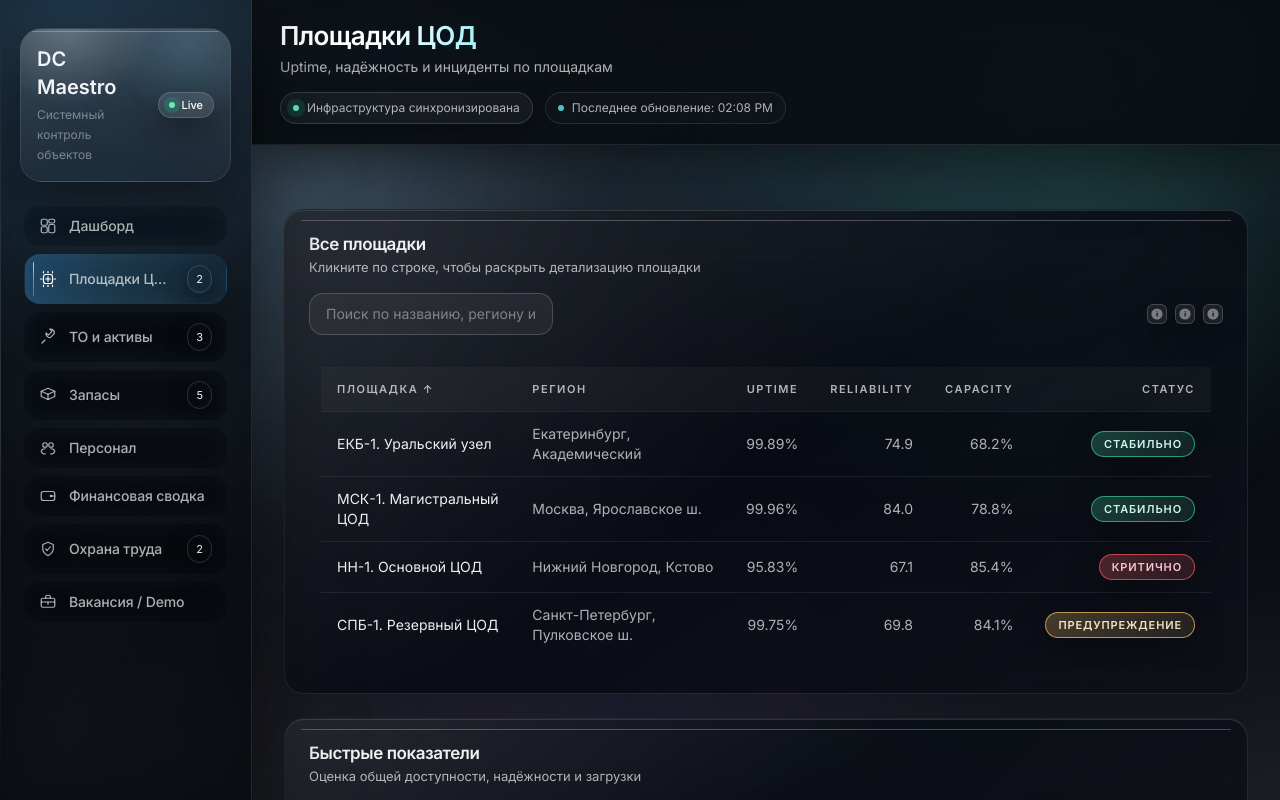
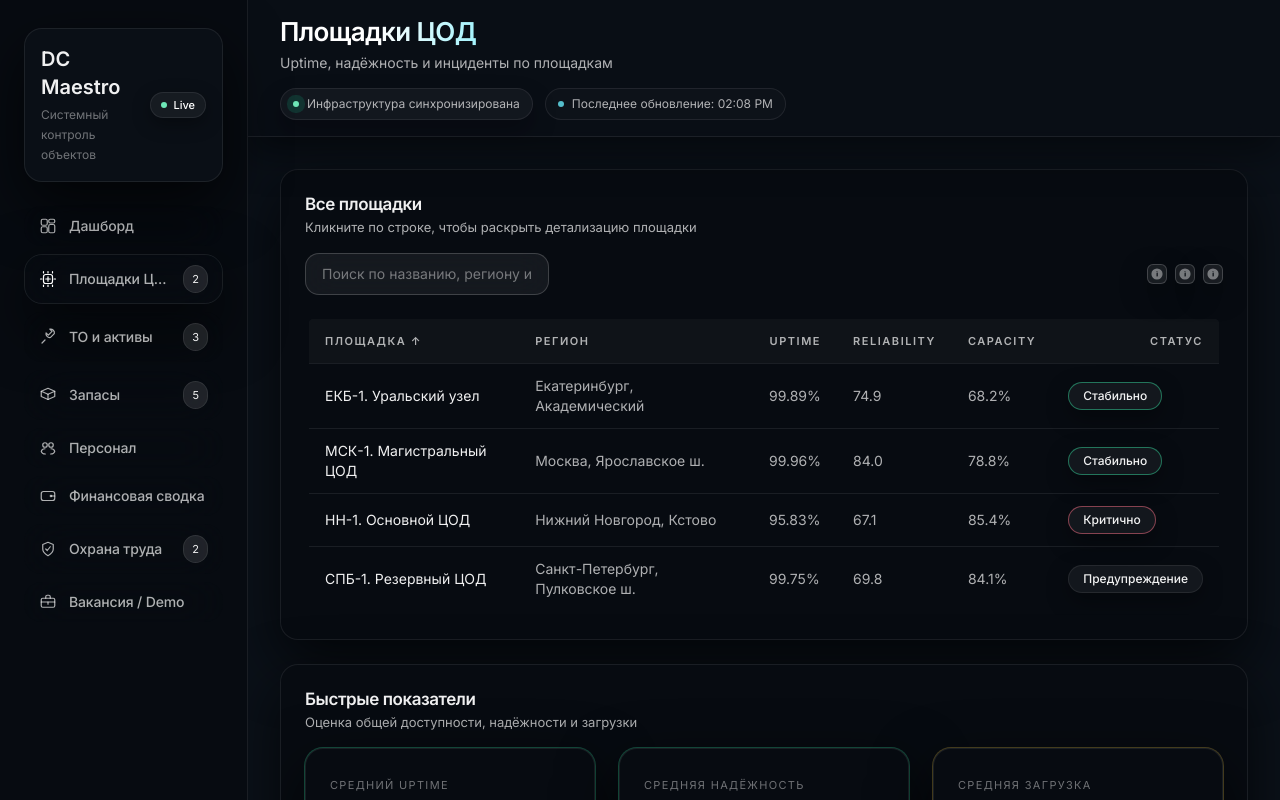
Before and after one commit to QuantumKeyUYU/dc-maestro, a React (Vite) app: page /sites in a window 1280 px wide. Built offline with nearby package versions, Linux system fonts and the light colour scheme.

Commit message:
Refine dashboard layout and shared UI styling

```diff
--- a/src/app/App.tsx
+++ b/src/app/App.tsx
@@ -123,28 +123,18 @@ export default function App() {
   }, [currentPage, metaDescriptionByRoute, pathname]);
 
   return (
-    <div className="min-h-screen text-text-primary relative overflow-hidden">
-      <div className="pointer-events-none absolute inset-0 bg-[radial-gradient(circle_at_10%_20%,rgba(120,200,255,0.18),transparent_35%),radial-gradient(circle_at_84%_12%,rgba(83,221,196,0.18),transparent_30%),radial-gradient(circle_at_50%_90%,rgba(165,120,255,0.12),transparent_40%)] blur-[90px] opacity-90" />
-      <div className="pointer-events-none absolute inset-0 bg-[linear-gradient(135deg,rgba(255,255,255,0.06)_0%,rgba(255,255,255,0.02)_35%,transparent_60%),linear-gradient(120deg,rgba(97,210,255,0.06),transparent_35%)]" />
-      <div className="pointer-events-none absolute inset-0 bg-[linear-gradient(0deg,rgba(255,255,255,0.04)_0%,transparent_36%,transparent_70%,rgba(255,255,255,0.02)_100%)]" />
-
+    <div className="min-h-screen text-text-primary relative overflow-hidden bg-[#0b1119]">
       <div className="flex h-screen overflow-hidden relative">
-        <aside className="w-[260px] lg:w-[252px] md:w-[240px] sm:w-[220px] bg-[rgba(6,8,14,0.78)] border-r border-white/10 px-6 py-7 flex flex-col gap-6 backdrop-blur-2xl shadow-[0_30px_80px_rgba(0,0,0,0.55)] relative z-10">
-          <div className="absolute inset-0 bg-[radial-gradient(circle_at_30%_0%,rgba(79,180,255,0.22),transparent_45%)] opacity-80 pointer-events-none" />
-          <div className="absolute inset-y-0 left-0 w-px bg-gradient-to-b from-transparent via-white/15 to-transparent" />
-          <NavLink to="/" className="group block relative">
-            <div className="relative -mx-1 px-4 py-4 rounded-[22px] border border-white/10 bg-[linear-gradient(180deg,rgba(255,255,255,0.14),rgba(255,255,255,0.03))] backdrop-blur-2xl shadow-[0_24px_60px_rgba(0,0,0,0.5)] overflow-hidden">
-              <div className="absolute inset-0 bg-[radial-gradient(circle_at_22%_-4%,rgba(255,255,255,0.32),transparent_38%),radial-gradient(circle_at_80%_10%,rgba(124,210,255,0.22),transparent_36%)] opacity-70" />
-              <div className="absolute inset-x-2 top-[2px] h-[1px] bg-white/25 rounded-full" />
-              <div className="flex items-center justify-between gap-3 relative">
-                <div>
-                  <div className="text-lg sm:text-xl font-semibold text-text-primary leading-tight">{strings.headers.appTitle}</div>
-                  <p className="text-[12px] text-text-muted mt-1">Системный контроль объектов</p>
-                </div>
-                <div className="inline-flex items-center gap-1.5 rounded-full border border-white/15 bg-white/10 px-2.5 py-1 text-[11px] font-medium text-white shadow-[0_10px_28px_rgba(0,0,0,0.35)]">
-                  <span className="h-[6px] w-[6px] rounded-full bg-emerald-300 shadow-[0_0_0_5px_rgba(16,185,129,0.22)]" />
-                  Live
-                </div>
+        <aside className="w-[248px] bg-base-panel border-r border-border-soft px-6 py-7 flex flex-col gap-6 shadow-elevation-card/70 relative z-10">
+          <NavLink to="/" className="group block">
+            <div className="px-4 py-4 rounded-card border border-border-soft bg-base-panelSoft shadow-elevation-card flex items-center justify-between gap-3">
+              <div>
+                <div className="text-lg sm:text-xl font-semibold text-text-primary leading-tight">{strings.headers.appTitle}</div>
+                <p className="text-[12px] text-text-muted mt-1">Системный контроль объектов</p>
+              </div>
+              <div className="inline-flex items-center gap-1.5 rounded-full border border-border-soft bg-white/5 px-2.5 py-1 text-[11px] font-medium text-white shadow-[0_6px_18px_rgba(0,0,0,0.35)]">
+                <span className="h-[6px] w-[6px] rounded-full bg-emerald-300" />
+                Live
               </div>
             </div>
           </NavLink>
@@ -158,35 +148,19 @@ export default function App() {
                   title={item.badge?.tooltip ?? item.label}
                   className={({ isActive }) =>
                     clsx(
-                      'group relative flex items-center gap-3 rounded-[16px] px-3.5 py-2.5 text-sm transition-all border border-transparent text-text-secondary backdrop-blur-[14px] overflow-hidden',
+                      'group relative flex items-center gap-3 rounded-card px-3.5 py-2.5 text-sm transition-colors border text-text-secondary backdrop-blur-xl',
                       isActive
-                        ? 'bg-gradient-to-r from-[rgba(79,180,255,0.32)] via-[rgba(99,205,255,0.18)] to-[rgba(79,180,255,0.12)] text-text-primary border-[rgba(144,206,255,0.38)] shadow-[0_20px_52px_rgba(0,0,0,0.48)]'
-                        : 'bg-white/0 hover:bg-white/[0.05] hover:text-white/85 hover:border-white/12'
+                        ? 'bg-white/8 text-text-primary border-border-soft shadow-elevation-card'
+                        : 'bg-transparent border-transparent hover:bg-white/5 hover:border-border-soft'
                     )
                   }
                 >
                   {({ isActive }) => (
                     <>
-                      <span className="absolute inset-0 opacity-0 group-hover:opacity-70 bg-[radial-gradient(circle_at_20%_50%,rgba(255,255,255,0.08),transparent_40%)] transition" />
-                      <span
-                        className={clsx(
-                          'absolute left-2 top-1/2 h-[70%] w-px -translate-y-1/2 rounded-full transition-all',
-                          isActive
-                            ? 'bg-gradient-to-b from-[rgba(174,226,255,0.95)] via-[rgba(107,176,255,0.75)] to-[rgba(80,160,255,0.55)]'
-                            : 'bg-white/0 group-hover:bg-gradient-to-b group-hover:from-white/40 group-hover:via-white/20 group-hover:to-transparent'
-                        )}
-                      />
-                      <Icon
-                        className={clsx(
-                          'w-[18px] h-[18px] drop-shadow-[0_6px_16px_rgba(79,180,255,0.24)] relative',
-                          isActive ? 'text-white' : 'text-text-secondary'
-                        )}
-                      />
-                      <span className="flex-1 min-w-0 text-left leading-tight relative truncate font-medium tracking-[-0.01em]">
-                        {item.label}
-                      </span>
+                      <Icon className={clsx('w-[18px] h-[18px]', isActive ? 'text-white' : 'text-text-secondary')} />
+                      <span className="flex-1 min-w-0 text-left leading-tight truncate font-medium tracking-[-0.01em]">{item.label}</span>
                       {item.badge ? (
-                        <span className="ml-auto inline-flex items-center justify-center rounded-capsule px-2 py-[3px] text-[11px] text-text-primary bg-white/12 border border-white/15 shadow-[0_10px_22px_rgba(0,0,0,0.38)]">
+                        <span className="ml-auto inline-flex items-center justify-center rounded-full px-2 py-[3px] text-[11px] text-text-primary bg-white/10 border border-border-soft">
                           {item.badge.value}
                         </span>
                       ) : null}
@@ -199,7 +173,7 @@ export default function App() {
         </aside>
 
         <main className="flex-1 overflow-y-auto scrollbar-thin relative z-0">
-          <header className="sticky top-0 z-10 bg-[rgba(8,12,18,0.92)] backdrop-blur-2xl border-b border-white/10 px-7 py-5 shadow-[0_20px_60px_rgba(0,0,0,0.55)]">
+          <header className="sticky top-0 z-10 bg-[rgba(10,14,22,0.94)] backdrop-blur-xl border-b border-border-soft px-8 py-4 shadow-[0_16px_36px_rgba(0,0,0,0.45)]">
             <SectionHeader
               as="h1"
               label={currentPage.label ?? undefined}
@@ -209,11 +183,11 @@ export default function App() {
               className="mb-0 px-0 py-0"
             />
             <div className="mt-4 flex flex-wrap gap-3 text-[12px] text-text-secondary">
-              <div className="inline-flex items-center gap-2 rounded-full border border-white/15 bg-white/[0.04] px-3 py-1.5 shadow-[0_12px_28px_rgba(0,0,0,0.32)]">
+              <div className="inline-flex items-center gap-2 rounded-full border border-border-soft bg-white/[0.04] px-3 py-1.5 shadow-[0_12px_24px_rgba(0,0,0,0.25)]">
                 <span className="h-[6px] w-[6px] rounded-full bg-emerald-300 shadow-[0_0_0_6px_rgba(16,185,129,0.18)]" />
                 Инфраструктура синхронизирована
               </div>
-              <div className="inline-flex items-center gap-2 rounded-full border border-white/10 bg-white/[0.02] px-3 py-1.5">
+              <div className="inline-flex items-center gap-2 rounded-full border border-border-soft bg-white/[0.02] px-3 py-1.5">
                 <span className="h-[6px] w-[6px] rounded-full bg-cyan-300/80" />
                 Последнее обновление: {lastUpdated}
               </div>
@@ -221,8 +195,6 @@ export default function App() {
           </header>
 
           <div className="relative px-8 pt-8 max-[800px]:pt-7 pb-12 space-y-8">
-            <div className="pointer-events-none absolute inset-x-4 -top-6 h-24 bg-[radial-gradient(circle_at_50%_20%,rgba(111,186,255,0.14),transparent_55%),radial-gradient(circle_at_16%_50%,rgba(124,210,255,0.12),transparent_48%)] blur-2xl opacity-80" />
-            <div className="pointer-events-none absolute inset-x-0 top-20 h-[1px] bg-gradient-to-r from-transparent via-white/10 to-transparent" />
             <Routes>
               <Route path="/" element={<DashboardPage />} />
               <Route path="/sites" element={<SitesPage />} />
--- a/src/modules/about/AboutPage.tsx
+++ b/src/modules/about/AboutPage.tsx
@@ -67,16 +67,19 @@ export function AboutPage() {
       <Card title="Зона ответственности" subtitle="Как пункты вакансии ложатся на модули DC Maestro">
         <div className="grid grid-cols-1 md:grid-cols-2 gap-4">
           {responsibilityItems.map((item) => (
-            <Card key={item.title} interactive>
+            <div
+              key={item.title}
+              className="rounded-card border border-border-soft bg-base-panelSoft p-5 shadow-elevation-card flex flex-col gap-3"
+            >
               <div className="space-y-2">
                 <div className="text-lg font-semibold text-neutral-100">{item.title}</div>
-                <p className="text-sm text-neutral-400">{item.description}</p>
+                <p className="text-sm text-neutral-400 leading-relaxed break-words">{item.description}</p>
                 <p className="text-xs text-text-muted mt-1">{item.label}</p>
               </div>
-              <CtaLink to={item.to} icon={<ArrowRight className="w-4 h-4" aria-hidden />} size="lg" className="mt-3">
+              <CtaLink to={item.to} icon={<ArrowRight className="w-4 h-4" aria-hidden />} size="lg" className="mt-auto">
                 Открыть модуль
               </CtaLink>
-            </Card>
+            </div>
           ))}
         </div>
       </Card>
--- a/src/shared/components/Card.tsx
+++ b/src/shared/components/Card.tsx
@@ -7,14 +7,9 @@ export function Card({ children, className, title, subtitle, interactive = false
   return (
     <div
       className={clsx(
-        'relative overflow-hidden rounded-[20px] border border-white/10',
-        'bg-[linear-gradient(165deg,rgba(10,14,22,0.85),rgba(8,10,18,0.94))] backdrop-blur-2xl p-6',
-        'shadow-[0_24px_70px_rgba(0,0,0,0.65)] transition-transform duration-200',
-        "before:pointer-events-none before:absolute before:inset-0 before:bg-[linear-gradient(145deg,rgba(255,255,255,0.14),transparent_50%,rgba(255,255,255,0.04))] before:opacity-70 before:content-['']",
-        "after:pointer-events-none after:absolute after:inset-x-4 after:top-[10px] after:h-[1px] after:bg-white/25 after:rounded-full after:content-['']",
-        "[box-shadow:inset_0_1px_0_rgba(255,255,255,0.12)]",
-        interactive &&
-          'hover:border-white/20 hover:shadow-[0_30px_80px_rgba(0,0,0,0.68),0_0_0_1px_rgba(255,255,255,0.04)] hover:scale-[1.015] cursor-pointer',
+        'relative overflow-hidden rounded-card border border-border-soft bg-base-panel p-5 md:p-6',
+        'shadow-elevation-card transition-transform duration-150 backdrop-blur-xl',
+        interactive && 'hover:translate-y-[-2px] hover:shadow-[0_18px_48px_rgba(0,0,0,0.55)] cursor-pointer',
         className
       )}
     >
--- a/src/shared/components/CtaPill.tsx
+++ b/src/shared/components/CtaPill.tsx
@@ -3,7 +3,7 @@ import { MouseEvent, PropsWithChildren, ReactNode } from 'react';
 import { Link, LinkProps } from 'react-router-dom';
 
 const baseClasses =
-  'group inline-flex items-center gap-2 font-semibold rounded-full bg-[rgba(255,255,255,0.06)] border border-[rgba(255,255,255,0.18)] text-text-primary transition-all hover:bg-white/10 focus-visible:outline-none focus-visible:ring-1 focus-visible:ring-accent-primary/40 focus-visible:ring-offset-0 active:scale-[0.98] backdrop-blur-[16px] shadow-[0_12px_34px_rgba(0,0,0,0.45)]';
+  'group inline-flex items-center gap-2 font-semibold rounded-full bg-base-panelSoft border border-border-soft text-text-primary transition-all hover:bg-white/10 focus-visible:outline-none focus-visible:ring-1 focus-visible:ring-accent-primary/30 focus-visible:ring-offset-0 active:scale-[0.99] backdrop-blur-xl shadow-[0_12px_28px_rgba(0,0,0,0.4)]';
 
 const sizeClasses = {
   sm: 'h-9 px-4 text-[13px] leading-none',
--- a/src/shared/components/KpiBadge.tsx
+++ b/src/shared/components/KpiBadge.tsx
@@ -23,17 +23,17 @@ export function KpiBadge({ label, value, helperText, tone = 'neutral' }: KpiBadg
       className={clsx(
         'relative flex flex-col gap-2 px-5 py-5 overflow-hidden isolate',
         accentTone === 'ok'
-          ? 'before:absolute before:top-0 before:left-0 before:right-0 before:h-[2px] before:bg-[rgba(59,216,161,0.55)] before:content-["" ]'
+          ? 'ring-1 ring-emerald-400/30'
           : accentTone === 'warn'
-            ? 'before:absolute before:top-0 before:left-0 before:right-0 before:h-[2px] before:bg-[rgba(242,192,99,0.45)] before:content-["" ]'
+            ? 'ring-1 ring-amber-300/25'
             : accentTone === 'danger'
-              ? 'before:absolute before:top-0 before:left-0 before:right-0 before:h-[2px] before:bg-[rgba(255,92,103,0.55)] before:content-["" ]'
-              : ''
+              ? 'ring-1 ring-rose-400/30'
+              : 'ring-1 ring-border-soft/60'
       )}
     >
       <div className="pt-1 space-y-1">
-        <div className="text-[11px] uppercase tracking-[0.16em] text-text-muted">{label}</div>
-        <div className="text-[32px] font-semibold text-text-primary leading-tight">{value}</div>
+        <div className="text-[11px] uppercase tracking-[0.12em] text-text-muted">{label}</div>
+        <div className="text-[30px] font-semibold text-text-primary leading-tight">{value}</div>
         {helperText && <div className="text-sm text-text-secondary leading-snug">{helperText}</div>}
       </div>
     </Card>
--- a/src/shared/components/StatusPill.tsx
+++ b/src/shared/components/StatusPill.tsx
@@ -9,15 +9,13 @@ interface StatusPillProps {
 
 export function StatusPill({ label, tone = 'neutral', variant, size = 'md' }: StatusPillProps) {
   const base =
-    'inline-flex items-center h-[26px] rounded-capsule border backdrop-blur-xl font-semibold uppercase tracking-[0.08em] text-[11px] bg-[rgba(255,255,255,0.02)] shadow-[0_12px_32px_rgba(0,0,0,0.35)]';
+    'inline-flex items-center rounded-full border font-medium text-[12px] leading-none bg-white/5 text-text-primary border-border-soft shadow-[0_8px_22px_rgba(0,0,0,0.35)]';
 
   const variants = {
-    ok: 'text-[rgba(217,255,242,0.95)] border-[rgba(59,216,161,0.65)] bg-[linear-gradient(135deg,rgba(59,216,161,0.24),rgba(59,216,161,0.08))] shadow-[0_0_0_1px_rgba(255,255,255,0.08)_inset]',
-    warn:
-      'text-[rgba(255,235,210,0.95)] border-[rgba(242,192,99,0.7)] bg-[linear-gradient(135deg,rgba(242,192,99,0.24),rgba(242,192,99,0.08))] shadow-[0_0_0_1px_rgba(255,255,255,0.08)_inset]',
-    danger:
-      'text-[rgba(255,208,214,0.95)] border-[rgba(255,92,103,0.65)] bg-[linear-gradient(135deg,rgba(255,92,103,0.26),rgba(255,92,103,0.1))] shadow-[0_0_0_1px_rgba(255,255,255,0.08)_inset]',
-    neutral: 'text-white/70 border-white/12 bg-[linear-gradient(135deg,rgba(255,255,255,0.08),rgba(255,255,255,0.02))] shadow-[0_0_0_1px_rgba(255,255,255,0.08)_inset]'
+    ok: 'bg-emerald-500/15 text-emerald-100 border-emerald-400/50',
+    warn: 'bg-amber-400/15 text-amber-100 border-amber-300/50',
+    danger: 'bg-rose-500/15 text-rose-100 border-rose-400/50',
+    neutral: 'bg-white/5 text-text-primary border-border-soft'
   } as const;
 
   const toneToVariant: Record<NonNullable<StatusPillProps['tone']>, keyof typeof variants> = {
@@ -30,7 +28,7 @@ export function StatusPill({ label, tone = 'neutral', variant, size = 'md' }: St
 
   const resolvedVariant: keyof typeof variants = variant ?? toneToVariant[tone];
 
-  const sizeClass = size === 'sm' ? 'h-[22px] px-2.5 text-[10px]' : 'px-3';
+  const sizeClass = size === 'sm' ? 'h-6 px-2.5 text-[11px]' : 'h-7 px-3.5';
 
   return (
     <span className={clsx(base, variants[resolvedVariant], sizeClass)}>
--- a/src/shared/components/Table.tsx
+++ b/src/shared/components/Table.tsx
@@ -12,13 +12,13 @@ export function Table<T = unknown>({ children, className, onRowClick, isRowClick
         className={clsx(
           'overflow-x-auto scrollbar-thin rounded-card',
           framed
-            ? 'border border-border-soft bg-base-panel px-3 py-3 shadow-elevation-card backdrop-blur-2xl'
-            : 'px-3 py-3',
+            ? 'border border-border-soft bg-base-panel px-3 py-3 shadow-elevation-card backdrop-blur-lg'
+            : 'px-1 py-1',
           className
         )}
       >
         <table
-          className="min-w-full text-[13px] text-text-primary border-collapse [&>thead>tr>th]:py-3 [&>thead>tr>th]:px-4 [&>thead>tr>th]:text-[11px] [&>thead>tr>th]:font-semibold [&>thead>tr>th]:uppercase [&>thead>tr>th]:tracking-[0.14em] [&>thead>tr>th]:text-text-secondary [&>thead]:bg-white/[0.03] [&>thead]:border-b [&>thead]:border-border-soft [&>tbody>tr]:border-b [&>tbody>tr]:border-border-soft [&>tbody>tr:last-child]:border-b-0 [&>tbody>tr>td]:py-3 [&>tbody>tr>td]:px-4 [&>tbody>tr>td]:align-middle [&>tbody>tr]:transition-colors [&>tbody>tr]:duration-150 [&>tbody>tr:hover]:bg-white/[0.02]"
+          className="min-w-full table-auto text-[13px] text-text-primary border-collapse [&>thead>tr>th]:py-3 [&>thead>tr>th]:px-4 [&>thead>tr>th]:text-[11px] [&>thead>tr>th]:font-semibold [&>thead>tr>th]:uppercase [&>thead>tr>th]:tracking-[0.14em] [&>thead>tr>th]:text-text-secondary [&>thead>tr>th]:whitespace-nowrap [&>thead]:bg-white/[0.03] [&>thead]:border-b [&>thead]:border-border-soft [&>tbody>tr]:border-b [&>tbody>tr]:border-border-soft [&>tbody>tr:last-child]:border-b-0 [&>tbody>tr>td]:py-3 [&>tbody>tr>td]:px-4 [&>tbody>tr>td]:align-middle [&>tbody>tr>td]:text-left [&>tbody>tr>td]:break-words [&>tbody>tr>td]:whitespace-normal [&>tbody>tr]:transition-colors [&>tbody>tr]:duration-150 [&>tbody>tr:hover]:bg-white/[0.02]"
         >
           {children}
         </table>
```
Also changed, not shown: src/modules/dashboard/DashboardPage.tsx (+7 -7 lines).
